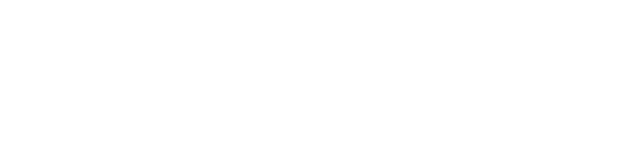
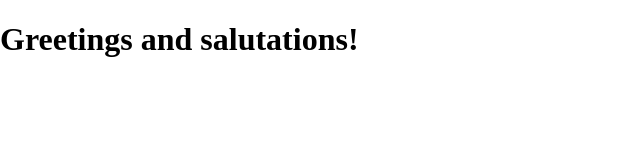
Before and after one commit to dwthefirst/quote-generator, a plain HTML site: page index.html in a window 1280 px wide. Shown: the whole page, without its empty margins (0-640 px from the left). Drawn offline with Linux system fonts and the light colour scheme.

Commit message:
greetings and saluations!

```diff
--- a/index.html
+++ b/index.html
@@ -9,6 +9,7 @@
     <link rel="stylesheet" href="https://cdnjs.cloudflare.com/ajax/libs/font-awesome/6.4.0/css/all.min.css">
     <link rel="stylesheet" href="style.css">
 <body>
+    <h1>Greetings and salutations!</h1>
     <!-- Script -->
     <script src="script.js"></script>
 </body>
```
